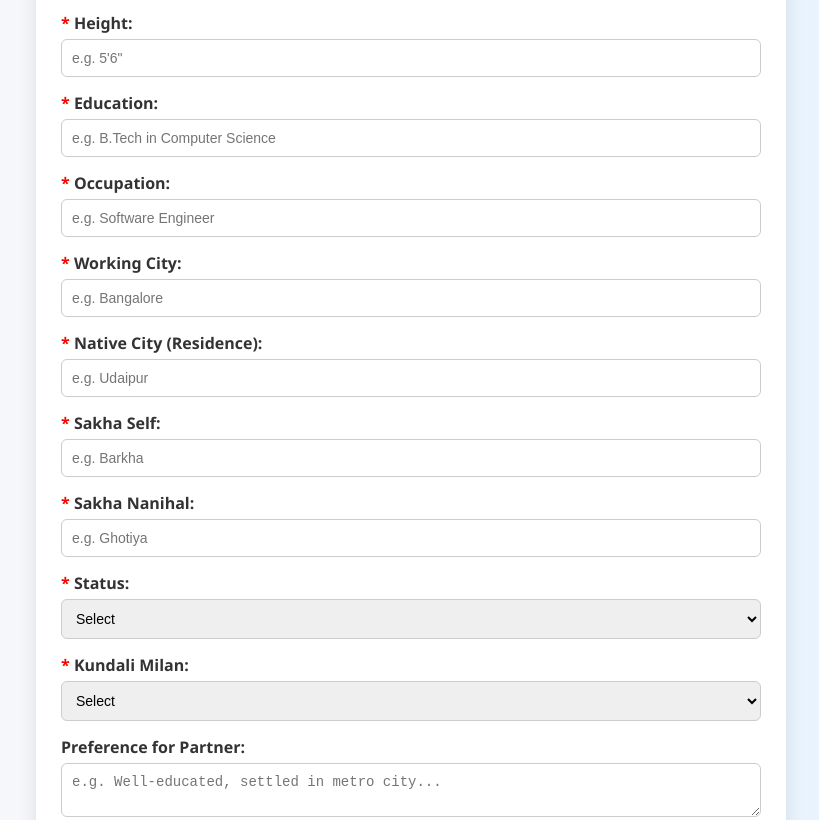
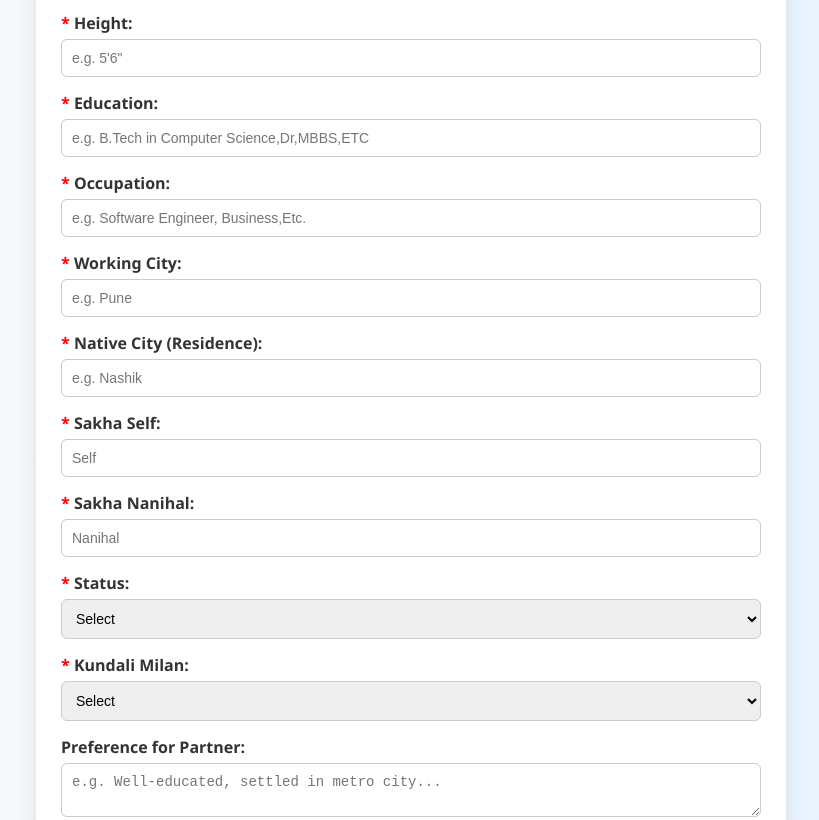
Before and after one commit to ManishBub/captiongenerator, a plain HTML site: page index.html in a window 1280 px wide. Shown: the part 556-1376 px from the top of the page, without its empty margins (229-1048 px from the left). Drawn offline with Linux system fonts and the light colour scheme.

Commit message:
Update index.html

```diff
--- a/index.html
+++ b/index.html
@@ -81,7 +81,7 @@
 </head>
 <body>
 
-<h2>Maheshwari Matrimony Form</h2>
+<h2>Candidate Caption Generator</h2>
 <p class="note">*Fields marked with an asterisk are mandatory</p>
 
 <form id="matrimonyForm">
@@ -108,22 +108,22 @@
   <input type="text" id="height" placeholder="e.g. 5'6&quot;" required />
 
   <label><span class="required">*</span> Education:</label>
-  <input type="text" id="education" placeholder="e.g. B.Tech in Computer Science" required />
+  <input type="text" id="education" placeholder="e.g. B.Tech in Computer Science,Dr,MBBS,ETC" required />
 
   <label><span class="required">*</span> Occupation:</label>
-  <input type="text" id="occupation" placeholder="e.g. Software Engineer" required />
+  <input type="text" id="occupation" placeholder="e.g. Software Engineer, Business,Etc." required />
 
   <label><span class="required">*</span> Working City:</label>
-  <input type="text" id="workingCity" placeholder="e.g. Bangalore" required />
+  <input type="text" id="workingCity" placeholder="e.g. Pune" required />
 
   <label><span class="required">*</span> Native City (Residence):</label>
-  <input type="text" id="nativeCity" placeholder="e.g. Udaipur" required />
+  <input type="text" id="nativeCity" placeholder="e.g. Nashik" required />
 
   <label><span class="required">*</span> Sakha Self:</label>
-  <input type="text" id="sakhaSelf" placeholder="e.g. Barkha" required />
+  <input type="text" id="sakhaSelf" placeholder="Self" required />
 
   <label><span class="required">*</span> Sakha Nanihal:</label>
-  <input type="text" id="sakhaNanihal" placeholder="e.g. Ghotiya" required />
+  <input type="text" id="sakhaNanihal" placeholder="Nanihal" required />
 
   <label><span class="required">*</span> Status:</label>
   <select id="status" required>
@@ -193,10 +193,11 @@
 *Partner Preference:* ${get('preference')}
 ${get('otherDetails') ? `*Other Details:* ${get('otherDetails')}` : ''}
 
-*Contact 1:* ${get('contact1Name')} (${get('contact1Relation')}) - ${get('contact1Mob')}
-*Contact 2:* ${get('contact2Name')} (${get('contact2Relation')}) - ${get('contact2Mob')}
+*Contact*
+*1:* ${get('contact1Name')} (${get('contact1Relation')}) - ${get('contact1Mob')}
+*2:* ${get('contact2Name')} (${get('contact2Relation')}) - ${get('contact2Mob')}
 
-_Shared via Maheshwari Matrimony Group_`;
+`;
 
     document.getElementById('output').innerText = currentCaption;
     document.getElementById('copyBtn').style.display = 'block';
```
